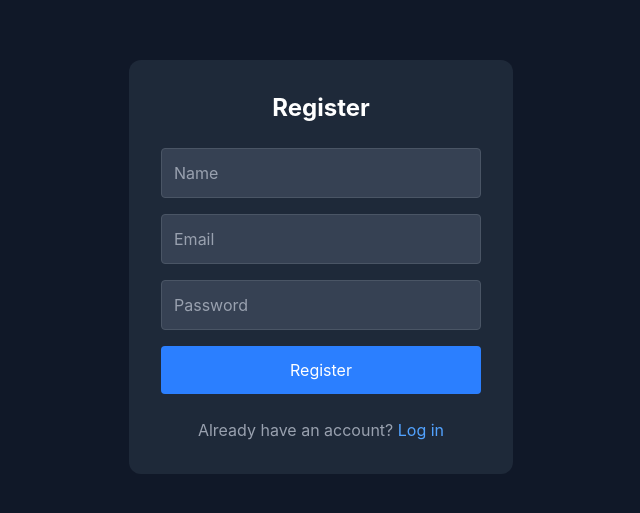
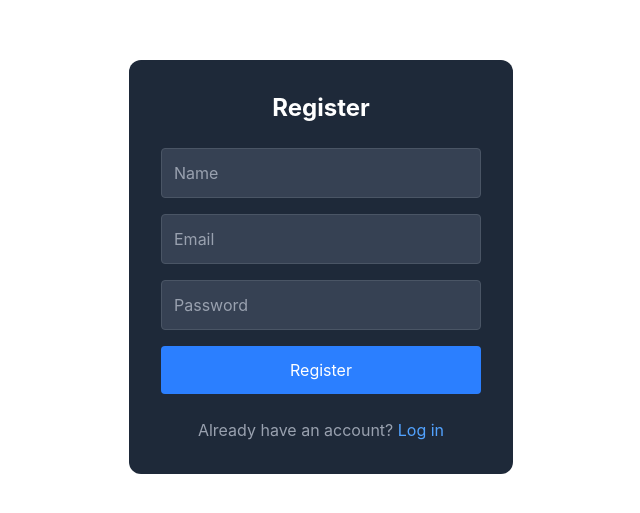
Before and after one commit to toriruban/Application, a React app in the folder frontend/: page /register in a window 1280 px wide. Shown: the part 133-646 px from the top of the page, without its empty margins (319-959 px from the left). Built offline with nearby package versions, Linux system fonts and the light colour scheme; the HTML template or start-up script is replaced by a standard one.

Commit message:
fi x: Login/Register pages background's for consistent styling across pages

```diff
--- a/frontend/src/pages/LoginPage.tsx
+++ b/frontend/src/pages/LoginPage.tsx
@@ -34,7 +34,7 @@
    };
 
    return (
-    <div className='min-h-screen bg-gray-900 flex items-center justify-center px-4'>
+    <div className='min-h-screen bg-white flex items-center justify-center px-4'>
     <div className='w-full max-w-sm bg-gray-800 rounded-xl p-8 flex flex-col gap-6'>
       <h1 className='text-2xl font-bold text-center text-white'>Login</h1>
 
--- a/frontend/src/pages/RegisterPage.tsx
+++ b/frontend/src/pages/RegisterPage.tsx
@@ -36,7 +36,7 @@
    };
 
    return (
-    <div className='min-h-screen bg-gray-900 flex items-center justify-center px-4'>
+    <div className='min-h-screen bg-white flex items-center justify-center px-4'>
         <div className='w-full max-w-sm bg-gray-800 rounded-xl p-8 flex flex-col gap-6'>
              <h1 className='text-2xl font-bold text-center text-white'>Register</h1>
         {error && (
```
